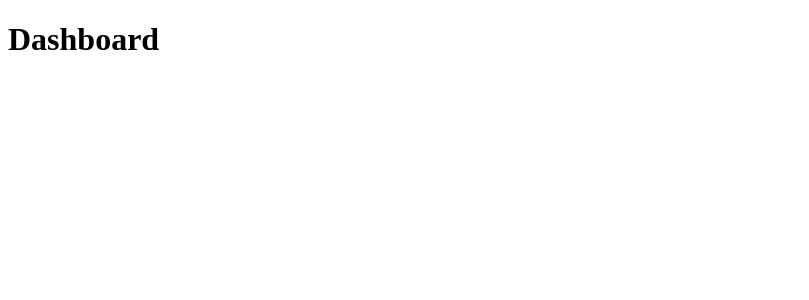
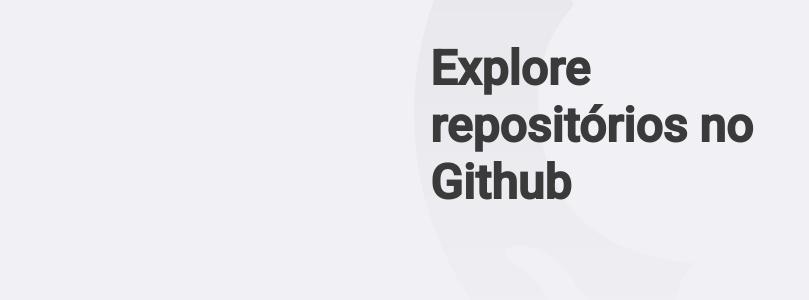
Before and after one commit to yankaique/github-explorer-reactjs, a React (Create React App) app in the folder frontend/: page / in a window 1280 px wide. Shown: the top 300 px of the page, without its empty margins (0-809 px from the left). Built offline with nearby package versions, Linux system fonts and the light colour scheme.

Commit message:
Styles with styled-components added

```diff
--- a/frontend/package.json
+++ b/frontend/package.json
@@ -14,6 +14,7 @@
     "react-dom": "^17.0.1",
     "react-router-dom": "^5.2.0",
     "react-scripts": "4.0.0",
+    "styled-components": "^5.2.1",
     "typescript": "^4.0.5",
     "web-vitals": "^0.2.4"
   },
@@ -43,6 +44,7 @@
   },
   "devDependencies": {
     "@types/react-router-dom": "^5.1.6",
+    "@types/styled-components": "^5.1.4",
     "@typescript-eslint/eslint-plugin": "^4.7.0",
     "@typescript-eslint/parser": "^4.7.0",
     "eslint": "^7.13.0",
--- a/frontend/public/index.html
+++ b/frontend/public/index.html
@@ -6,6 +6,8 @@
     <meta name="theme-color" content="#3A3A3A" />
 
     <title>Github Explorer</title>
+    <link rel="preconnect" href="https://fonts.gstatic.com">
+    <link href="https://fonts.googleapis.com/css2?family=Roboto:wght@400;500&display=swap" rel="stylesheet">
   </head>
   <body>
     <noscript>You need to enable JavaScript to run this app.</noscript>
--- a/frontend/src/pages/Dashboard/index.tsx
+++ b/frontend/src/pages/Dashboard/index.tsx
@@ -1,7 +1,8 @@
 import React from 'react';
+import { Title } from './styles';
 
 const Dashboard: React.FC = () => {
-  return <h1>Dashboard</h1>;
+  return <Title>Explore repositórios no Github</Title>;
 };
 
 export default Dashboard;
--- /dev/null
+++ b/frontend/src/pages/Dashboard/styles.ts
@@ -0,0 +1,6 @@
+import styled from 'styled-components';
+
+export const Title = styled.h1`
+  font-size: 48px;
+  color: #3a3a3a;
+`;
--- a/frontend/src/routes/index.tsx
+++ b/frontend/src/routes/index.tsx
@@ -4,11 +4,16 @@
 import Dashboard from '../pages/Dashboard';
 import Repository from '../pages/Repository';
 
+import GlobalStyle from '../styles/global';
+
 const Routes: React.FC = () => (
-  <Switch>
-    <Route exact path="/" component={Dashboard} />
-    <Route exactly path="/repository" component={Repository} />
-  </Switch>
+  <>
+    <Switch>
+      <Route exact path="/" component={Dashboard} />
+      <Route exactly path="/repository" component={Repository} />
+    </Switch>
+    <GlobalStyle />
+  </>
 );
 
 export default Routes;
--- /dev/null
+++ b/frontend/src/styles/global.ts
@@ -0,0 +1,31 @@
+import { createGlobalStyle } from 'styled-components';
+
+import githubBrackground from '../assets/github-background.svg';
+
+export default createGlobalStyle`
+  * {
+    margin: 0;
+    padding: 0;
+    outline: 0;
+    box-sizing: border-box;
+  }
+
+  body {
+    background: #F0F0F5 url(${githubBrackground}) no-repeat 70%;
+    --webkit-font-smoothing: antialiased;
+  }
+
+  body, input, button{
+    font: 16px Roboto, sans-serif;
+  }
+
+  #root {
+    max-width: 460px;
+    margin: 0 auto;
+    padding: 40px 20px;
+  }
+
+  button {
+    cursor: pointer;
+  }
+`;
```
Also changed, not shown: frontend/src/assets/github-background.svg (added), 1 other file (tests, documents, lock files or other folders).
